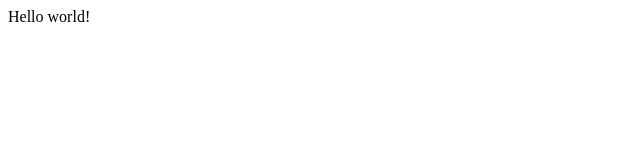
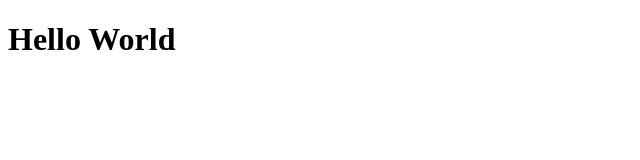
Before and after one commit to AbhishekkGautam/gatsby-basics, a Gatsby site: page / in a window 1280 px wide. Shown: the whole page, without its empty margins (0-640 px from the left). Built offline with nearby package versions, Linux system fonts and the light colour scheme; Gatsby itself is replaced by a stand-in of ours.

Commit message:
Create Pages

```diff
--- a/src/pages/index.js
+++ b/src/pages/index.js
@@ -1,5 +1,11 @@
 import React from "react"
 
-export default function Home() {
-  return <div>Hello world!</div>
+const index = () => {
+  return (
+    <div>
+      <h1>Hello World</h1>
+    </div>
+  )
 }
+
+export default index
```
Also changed, not shown: src/pages/404.js (added, +11 -0 lines), src/pages/blog.js (added, +11 -0 lines), src/pages/products.js (added, +11 -0 lines).
